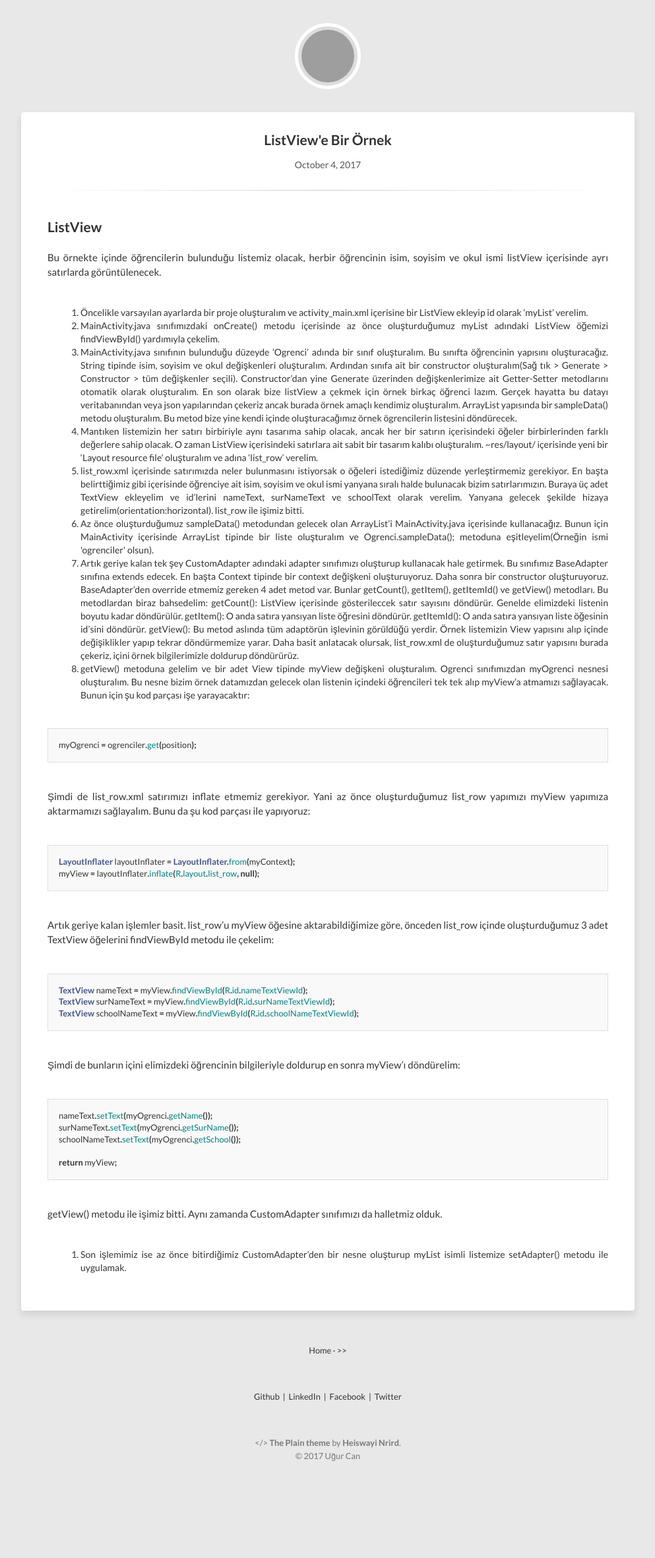
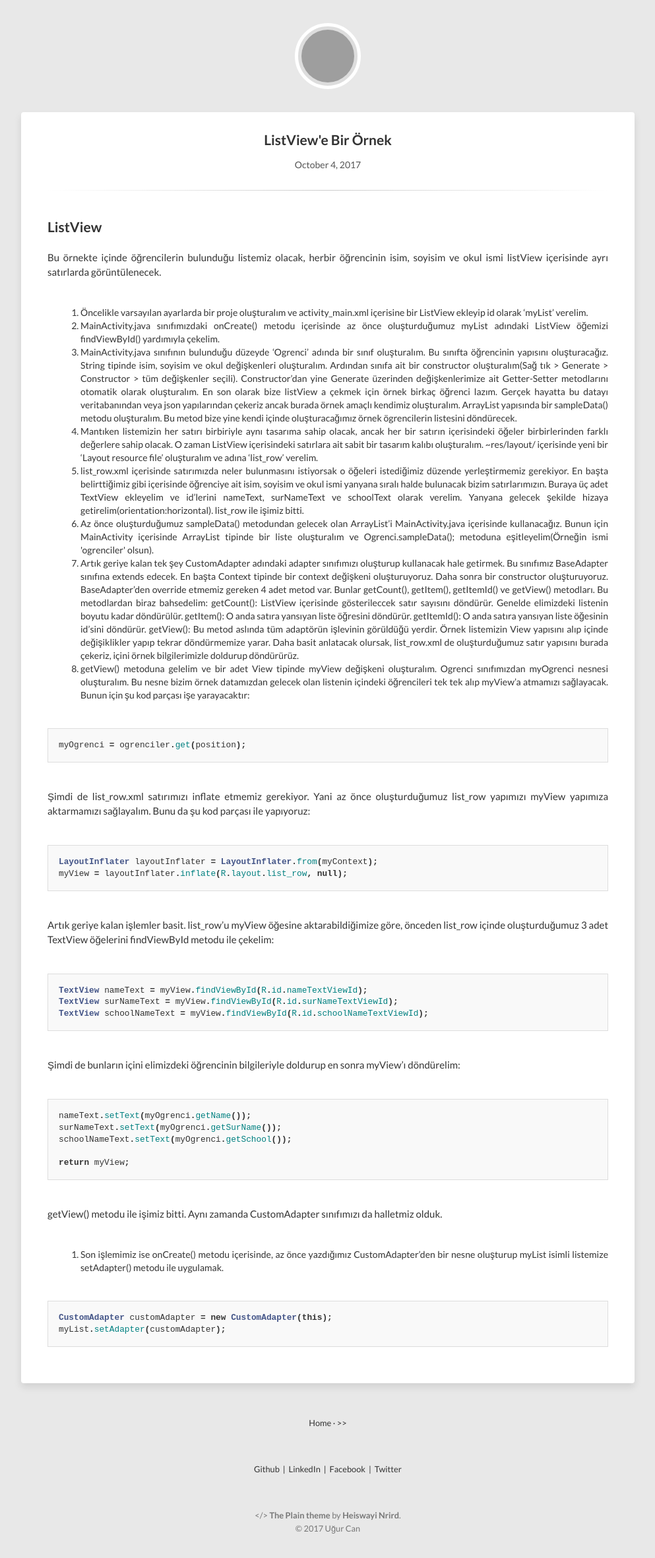
Before and after one commit to ucanozyurteri/ucanozyurteri.github.io, a Jekyll site: the page built from _posts/2017-10-04-your-filename.md, in a window 1280 px wide. Shown: the whole page at 66% size, without its empty margins (143-1136 px from the left). Built offline with Jekyll 4.4.1, drawn with Linux system fonts in a browser that asks for light colours; before the commit the page ends 2252 px from its top, so only the background shows below that; grey boxes are pictures that could not be loaded.

Commit message:
main.css kod bloğu pre remove font-family
  font-family: Lato, sans-serif;

````diff
--- a/_posts/2017-10-04-your-filename.md
+++ b/_posts/2017-10-04-your-filename.md
@@ -49,4 +49,9 @@ return myView;
 
 getView() metodu ile işimiz bitti. Aynı zamanda CustomAdapter sınıfımızı da halletmiz olduk.
 
-9. Son işlemimiz ise az önce bitirdiğimiz CustomAdapter'den bir nesne oluşturup myList isimli listemize setAdapter() metodu ile uygulamak.
+9. Son işlemimiz ise onCreate() metodu içerisinde, az önce yazdığımız CustomAdapter'den bir nesne oluşturup myList isimli listemize setAdapter() metodu ile uygulamak.
+
+```java
+CustomAdapter customAdapter = new CustomAdapter(this);
+myList.setAdapter(customAdapter);
+```
--- a/_sass/main.scss
+++ b/_sass/main.scss
@@ -6,6 +6,7 @@ body {
   font-style: normal;
   font-family: lato, sans-serif, fixed-width;
   color: #333333;
+  text-align: justify;
   padding: 20px;
   margin: 0;
   -webkit-font-smoothing: antialiased;
@@ -143,7 +144,7 @@ time {
 }
 code,
 pre {
-  font-family: Lato, sans-serif;
+
 }
 code {
   color: #f14e32;
````
